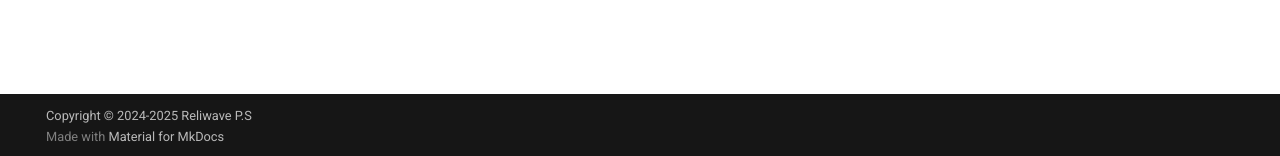
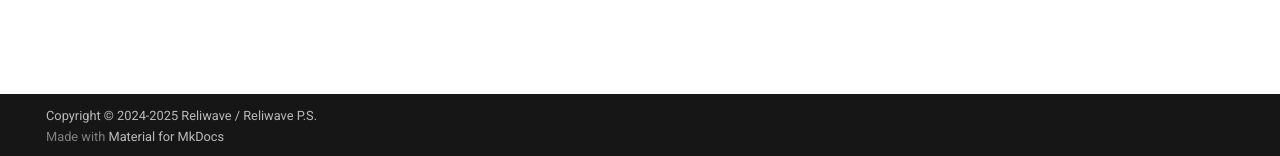
Before and after one commit to reliwave/docs.virtualsinger.jp, an MkDocs documentation site: the page built from docs/index.md, in a window 1280 px wide. Shown: the part 741-897 px from the top of the page. Built offline with MkDocs 1.6.1 and Material for MkDocs 9.7.7, drawn with Linux system fonts in a browser that asks for light colours.

Commit message:
readme.md & copyright修正

```diff
--- a/mkdocs.yml
+++ b/mkdocs.yml
@@ -1,5 +1,5 @@
 site_name: ぼかろすきー Docs
-copyright: Copyright &copy; 2024-2025 Reliwave P.S
+copyright: Copyright &copy; 2024-2025 Reliwave / Reliwave P.S.
 theme:
   name: material
   language: ja
```
Also changed, not shown: README.md (+6 -0 lines).
